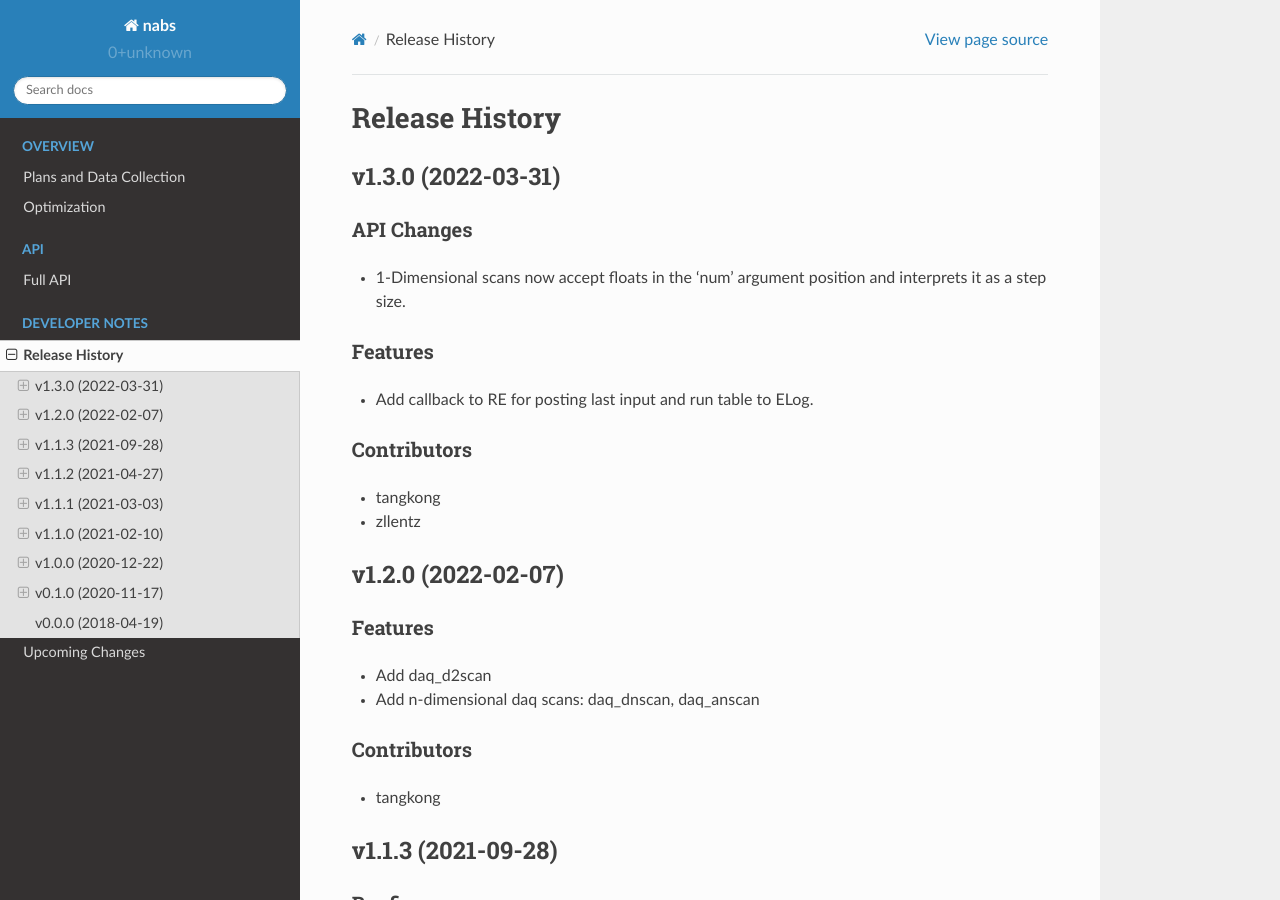
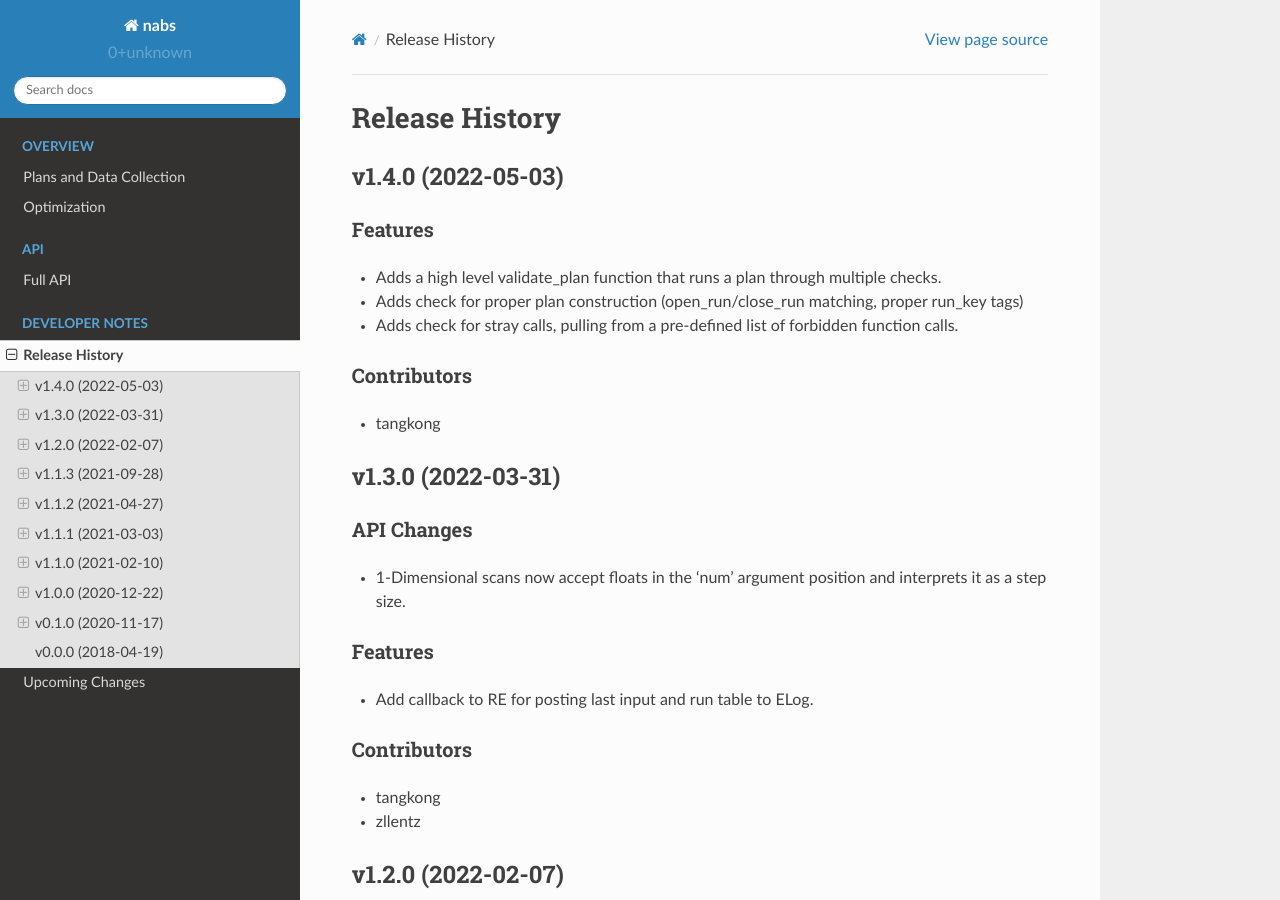
Before and after one commit to pcdshub/nabs, a Sphinx documentation site: the page built from docs/source/releases.rst, in a window 1280 px wide and 900 px high. Built offline with Sphinx 7.4.7 and the Read the Docs theme 2.0.0, drawn with Linux system fonts in a browser that asks for light colours.

Commit message:
DOC: add release notes for v1.4.0

```diff
--- a/docs/source/releases.rst
+++ b/docs/source/releases.rst
@@ -1,5 +1,18 @@
 Release History
 ###############
+
+v1.4.0 (2022-05-03)
+===================
+
+Features
+--------
+- Adds a high level validate_plan function that runs a plan through multiple checks.
+- Adds check for proper plan construction (open_run/close_run matching, proper run_key tags)
+- Adds check for stray calls, pulling from a pre-defined list of forbidden function calls.
+
+Contributors
+------------
+- tangkong
 
 
 v1.3.0 (2022-03-31)
```
